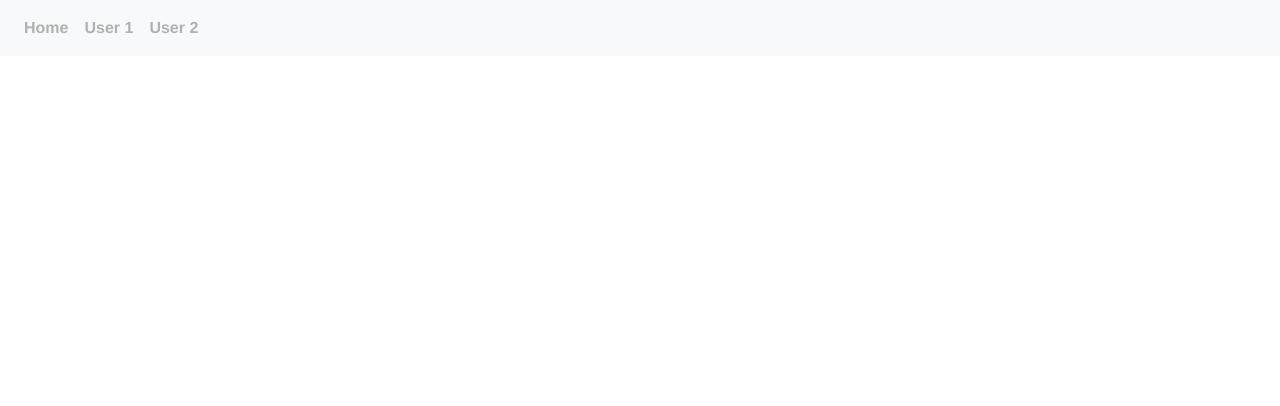
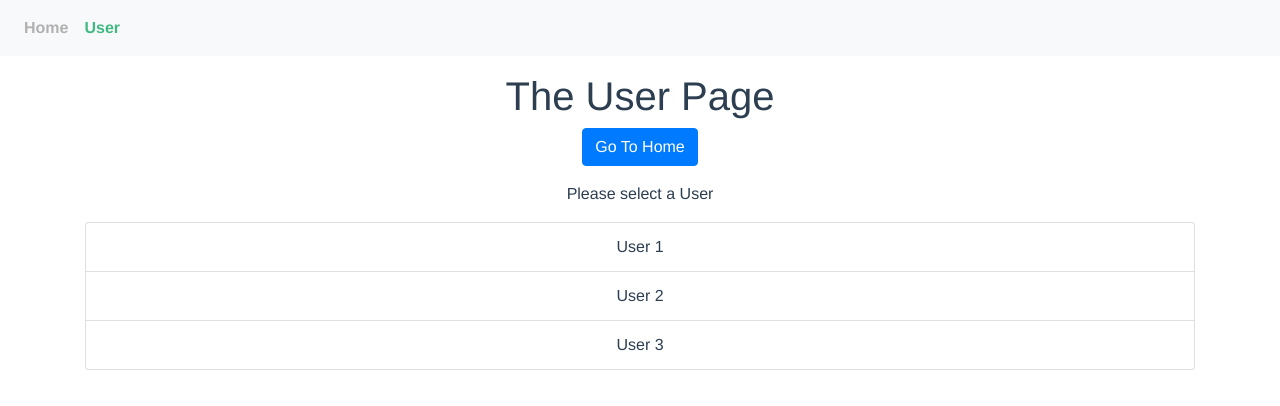
Before and after one commit to cgomesj/Vuejs-Router, a Vue app: page /user in a window 1280 px wide. Shown: the top 406 px of the page. Built offline with nearby package versions, Linux system fonts and the light colour scheme.

Commit message:
nested routes & props url

```diff
--- a/src/App.vue
+++ b/src/App.vue
@@ -14,12 +14,6 @@ export default {
 
   components: {
     "app-nav-bar": NavBar
-  },
-
-  data() {
-    return {
-      userId: 191
-    };
   }
 };
 </script>
--- a/src/components/Basic/NavBar.vue
+++ b/src/components/Basic/NavBar.vue
@@ -18,10 +18,7 @@
           <router-link to="/" class="nav-link">Home</router-link>
         </li>
         <li class="nav-item">
-          <router-link to="/user/1" class="nav-link">User 1</router-link>
-        </li>
-        <li class="nav-item">
-          <router-link to="/user/2" class="nav-link">User 2</router-link>
+          <router-link to="/user" class="nav-link">User</router-link>
         </li>
       </ul>
     </div>
--- a/src/components/User/UserDetail.vue
+++ b/src/components/User/UserDetail.vue
@@ -1,3 +1,12 @@
 <template>
-  <h3>Some User Details</h3>
+  <div class="col">
+    <h3>Some User Details</h3>
+    <p>User Id: {{ id }}</p>
+  </div>
 </template>
+
+<script>
+export default {
+  props: { id: [String, Number] }
+};
+</script>
--- a/src/components/User/UserStart.vue
+++ b/src/components/User/UserStart.vue
@@ -1,11 +1,28 @@
 <template>
   <div>
     <p>Please select a User</p>
-    <hr />
     <ul class="list-group">
-      <li class="list-group-item" style="cursor: pointer">User 1</li>
-      <li class="list-group-item" style="cursor: pointer">User 2</li>
-      <li class="list-group-item" style="cursor: pointer">User 3</li>
+      <router-link
+        tag="li"
+        to="/user/1"
+        class="list-group-item"
+        style="cursor: pointer"
+        >User 1</router-link
+      >
+      <router-link
+        tag="li"
+        to="/user/2"
+        class="list-group-item"
+        style="cursor: pointer"
+        >User 2</router-link
+      >
+      <router-link
+        tag="li"
+        to="/user/3"
+        class="list-group-item"
+        style="cursor: pointer"
+        >User 3</router-link
+      >
     </ul>
   </div>
 </template>
--- a/src/router.js
+++ b/src/router.js
@@ -14,7 +14,7 @@ export default new Router({
       component: Home
     },
     {
-      path: "/user/:id",
+      path: "/user",
       name: "user",
       props: true,
 
@@ -22,7 +22,23 @@ export default new Router({
       // this generates a separate chunk (about.[hash].js) for this route
       // which is lazy-loaded when the route is visited.
       component: () =>
-        import(/* webpackChunkName: "about" */ "./views/User.vue")
+        import(/* webpackChunkName: "about" */ "./views/User.vue"),
+
+      children: [
+        {
+          path: "",
+          component: () => import("./components/User/UserStart.vue")
+        },
+        {
+          path: ":id",
+          props: true,
+          component: () => import("./components/User/UserDetail.vue")
+        },
+        {
+          path: ":id/edit",
+          component: () => import("./components/User/UserEdit.vue")
+        }
+      ]
     }
   ]
 });
--- a/src/views/Home.vue
+++ b/src/views/Home.vue
@@ -24,7 +24,7 @@ export default {
 
   methods: {
     navigateToUser() {
-      this.$router.push("/user/" + 191);
+      this.$router.push("/user");
     }
   }
 };
--- a/src/views/User.vue
+++ b/src/views/User.vue
@@ -1,18 +1,20 @@
 <template>
-  <div>
-    <h1>The User Page</h1>
-    <p>Loaded Id: {{ id }}</p>
-    <button class="btn btn-primary" @click="navigateToHome">Go To Home</button>
+  <div class="container">
+    <div class="row">
+      <div class="col">
+        <h1>The User Page</h1>
+        <button class="btn btn-primary" @click="navigateToHome">
+          Go To Home
+        </button>
+        <router-view class="my-3"></router-view>
+      </div>
+    </div>
   </div>
 </template>
 
 <script>
 export default {
   name: "User",
-
-  props: {
-    id: String
-  },
 
   methods: {
     navigateToHome() {
```
